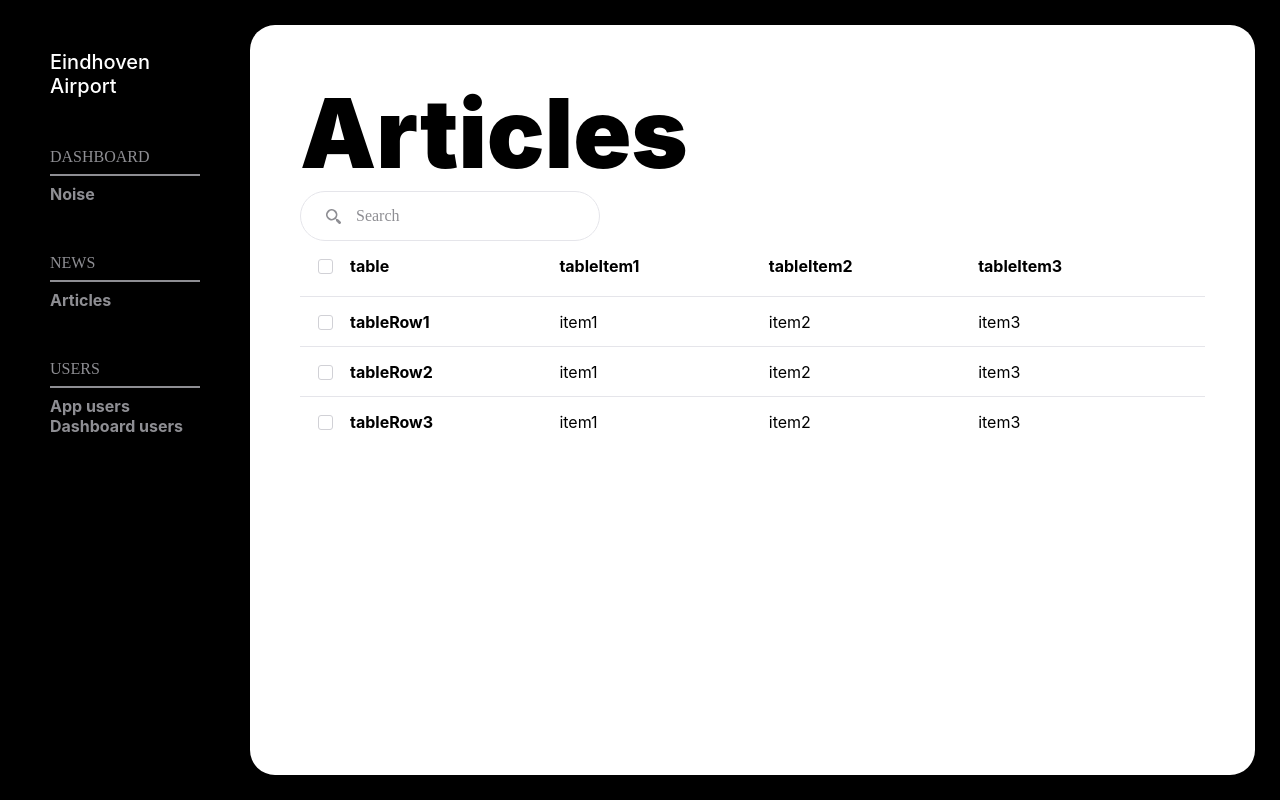
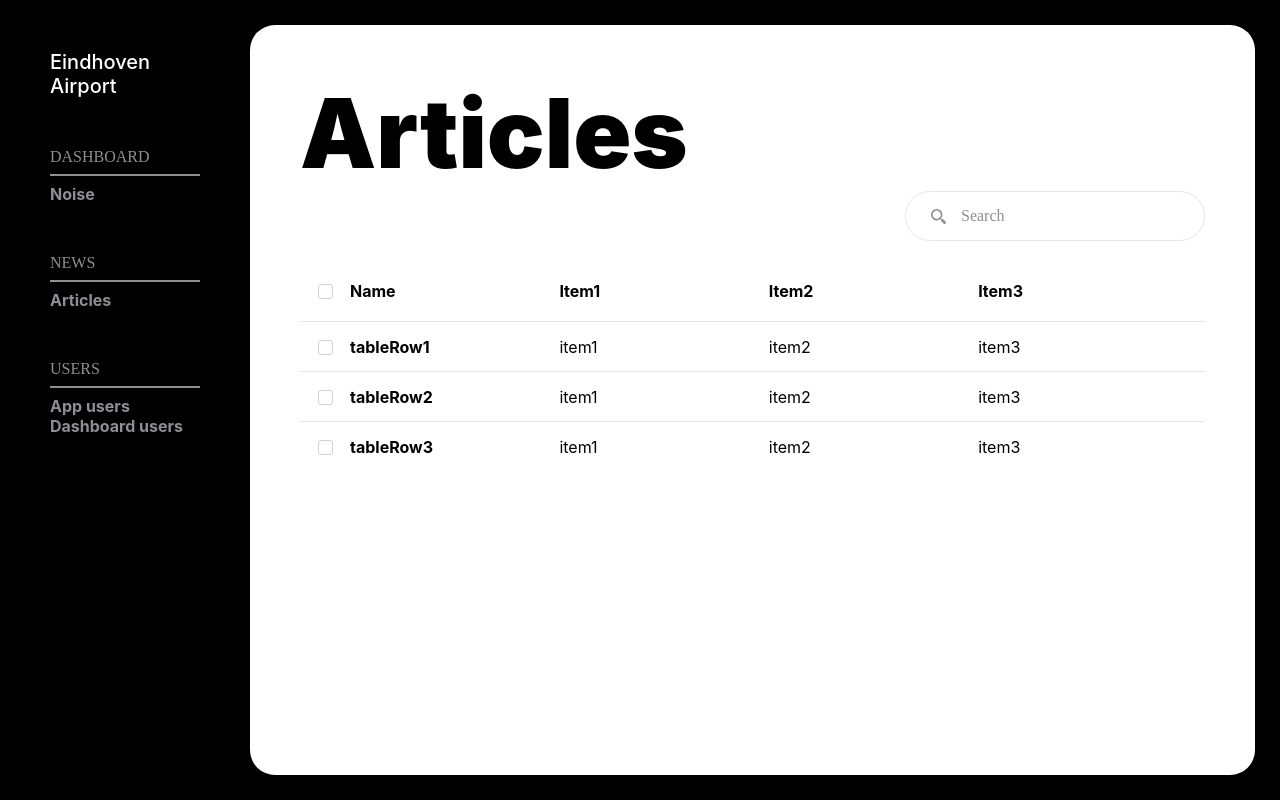
Before and after one commit to KevinvHelden/graduation_internship, a React (Create React App) app: page / in a window 1280 px wide. Built offline with nearby package versions, Linux system fonts and the light colour scheme.

Commit message:
Added Tableview, search function works

```diff
--- a/src/App.js
+++ b/src/App.js
@@ -2,8 +2,10 @@ import React from "react";
 import styles from "./App.module.css";
 import classnames from "classnames";
 import { Text } from "./components/primitives";
-import { Navigation, Searchbar, Tablerow } from "./components/elements";
-import { Table } from "./components/collections";
+import { Navigation } from "./components/elements";
+import { Tableview } from "./components/templates";
+
+import data from "./components/collections/Table/Fixtures/data";
 
 function App() {
   return (
@@ -11,8 +13,7 @@ function App() {
       <Navigation />
       <div className={classnames(styles.mainContent)}>
         <Text text={"Articles"} variant={"h1"} />
-        <Searchbar searchItems={["apples", "bananas"]} />
-        <Table />
+        <Tableview data={data} searchbar/>
       </div>
     </div>
   );
--- a/src/components/collections/Table/Fixtures/data.js
+++ b/src/components/collections/Table/Fixtures/data.js
@@ -1,5 +1,5 @@
 const data = {
-    tableHeaderItems: ["table", "tableItem1", "tableItem2", "tableItem3"],
+  tableHeaderItems: ["Name", "Item1", "Item2", "Item3"],
   tableRows: [
     {
       title: "tableRow1",
--- a/src/components/collections/Table/Table.js
+++ b/src/components/collections/Table/Table.js
@@ -4,8 +4,6 @@ import styles from "./Table.module.css";
 import classnames from "classnames";
 import { Tablerow, Checkbox } from "../../elements";
 import { Text } from "../../primitives";
-
-import data from "./Fixtures/data";
 
 class Table extends PureComponent {
   constructor(props) {
@@ -21,6 +19,14 @@ class Table extends PureComponent {
      * Shows borders in between table rows
      */
     dividers: PropTypes.bool,
+    /**
+     * The data used to fill the header
+     */
+    headerItems: PropTypes.array.isRequired,
+    /**
+     * The data used to fill the rows
+     */
+    rows: PropTypes.array.isRequired,
   };
 
   static defaultProps = {
@@ -46,8 +52,9 @@ class Table extends PureComponent {
 
   //Formats the data in the table header
   handleHeaderItems = () => {
-    const headerItems = data.tableHeaderItems;
-    const returnItems = headerItems.map((headerItem, id) => (
+    const { headerItems } = this.props;
+    const propsHeaderItems = headerItems;
+    const returnItems = propsHeaderItems && propsHeaderItems.map((headerItem, id) => (
       <div key={id} className={classnames(styles.tableHeaderItemContainer)}>
         <Text key={id} text={headerItem} strong />
       </div>
@@ -58,14 +65,14 @@ class Table extends PureComponent {
   //Formats the data in tablerows
   handleRows = () => {
     const { mainChecked, tablerowUncheckedMain } = this.state;
-    const { dividers } = this.props;
+    const { dividers, rows } = this.props;
     const { turnOffMainCheckbox } = this;
-    const tablerows = data.tableRows;
+    const tablerows = rows;
 
-    const returnRows = tablerows.map((tablerow) => (
+    const returnRows = tablerows && tablerows.map((tablerow) => (
       <Tablerow
+        key={tablerow.id}
         divider={dividers}
-        key={tablerow.id}
         selectedProp={mainChecked}
         clickFunc={turnOffMainCheckbox}
         tablerowUncheckedMain={tablerowUncheckedMain}
@@ -78,11 +85,7 @@ class Table extends PureComponent {
   };
 
   render() {
-    const {
-      selectMainCheckbox,
-      handleRows,
-      handleHeaderItems,
-    } = this;
+    const { selectMainCheckbox, handleRows, handleHeaderItems } = this;
     const { mainChecked } = this.state;
     const headerItems = handleHeaderItems();
     const rows = handleRows();
@@ -95,9 +98,7 @@ class Table extends PureComponent {
             {headerItems}
           </div>
         </div>
-        <div className={classnames(styles.tableContent)}>
-          {rows}
-        </div>
+        <div className={classnames(styles.tableContent)}>{rows}</div>
       </div>
     );
   }
--- a/src/components/elements/Searchbar/Searchbar.js
+++ b/src/components/elements/Searchbar/Searchbar.js
@@ -19,6 +19,10 @@ class Searchbar extends PureComponent {
      * The items it has to search for
      */
     searchItems: PropTypes.array.isRequired,
+    /**
+     * What to do with the filtered search result
+     */
+    typeFunc: PropTypes.func.isRequired,
   };
 
   static defaultProps = {
@@ -44,16 +48,17 @@ class Searchbar extends PureComponent {
   }
 
   filterFunction = (arrayToSearchIn) => {
+    const { typeFunc } = this.props;
     //The searchfield
     const searchField = this.inputRef.current;
     //The value in the searchfield
     const inputValue = searchField.value;
     //Filter given array with searchfield values
     const result = arrayToSearchIn.filter(
-      (arrayItem) => arrayItem.toLowerCase().indexOf(inputValue) === 0
+      (arrayItem) => arrayItem.title.toLowerCase().indexOf(inputValue) === 0
     );
     //Return filtered array
-    console.log(result);
+    typeFunc(result);
   };
 
   shouldShowDeleteButton = () => {
@@ -74,15 +79,13 @@ class Searchbar extends PureComponent {
     const searchField = this.inputRef.current;
     //Delete the value of the searchfield
     searchField.value = "";
-    //Check if it should hide the delete button (it should)
-    this.shouldShowDeleteButton();
+    //Check if it should hide the delete button (it should) and updates input so the searchbar returns the empty value
+    this.handleSearch();
   };
 
   handleSearch = () => {
-    //Array of items to search for
-    const searchItems = this.props.searchItems;
     //Executes searchFunction with searchItems as parameters
-    this.filterFunction(searchItems);
+    this.filterFunction(this.props.searchItems);
     //Decides if it should show the delete button for deleting the input value
     this.shouldShowDeleteButton();
   };
--- /dev/null
+++ b/src/components/templates/Tableview/Tableview.js
@@ -0,0 +1,88 @@
+import React, { PureComponent } from "react";
+import PropTypes from "prop-types";
+import styles from "./Tableview.module.css";
+import classnames from "classnames";
+
+import { Searchbar } from "../../elements";
+import { Table } from "../../collections";
+
+class Tableview extends PureComponent {
+  constructor(props) {
+    super(props);
+    this.state = {
+      initialTablerows: [],
+      tableheaderItems: [],
+      visibleTableRows: [],
+    };
+  }
+
+  static propTypes = {
+    /**
+     * Wether the tableview should have a searchbar
+     */
+    searchbar: PropTypes.bool,
+    /**
+     * The filters that the table should apply
+     */
+    filters: PropTypes.object,
+    /**
+     * The data used to fill the table
+     */
+    data: PropTypes.object.isRequired,
+  };
+
+  static defaultProps = {
+    searchbar: false,
+  };
+
+  //Initialises the table data
+  componentDidMount() {
+    this.initTable();
+  }
+
+  //Makes the table info dependant on the state of this view so it can be edited
+  initTable = () => {
+    const rowArray = [];
+    const headerArray = [];
+    //All data used in the table
+    const { data } = this.props;
+    //Adds rows of table to state
+    data && data.tableRows.map((row) => rowArray.push(row));
+    this.setState({
+      initialTablerows: rowArray,
+      visibleTableRows: rowArray,
+    });
+    //Adds headeritems of table to state
+    data &&
+      data.tableHeaderItems.map((headerItem) => headerArray.push(headerItem));
+    this.setState({
+      tableheaderItems: headerArray,
+    });
+  };
+
+  //Update the table rows with a new array
+  updateRows = (updatedRows) => {
+    this.setState({
+      visibleTableRows: updatedRows,
+    });
+  };
+
+  render() {
+    const { searchbar } = this.props;
+    const { initialTablerows, tableheaderItems, visibleTableRows } = this.state;
+    const { updateRows } = this;
+
+    return (
+      <div className={classnames(styles.root)}>
+        <div className={classnames(styles.actions)}>
+          {searchbar && (
+            <Searchbar searchItems={initialTablerows} typeFunc={updateRows} />
+          )}
+        </div>
+        <Table headerItems={tableheaderItems} rows={visibleTableRows} />
+      </div>
+    );
+  }
+}
+
+export default Tableview;
--- /dev/null
+++ b/src/components/templates/Tableview/Tableview.module.css
@@ -0,0 +1,46 @@
+@import "../../../styling/styling.css";
+
+.root {
+    width: 100%;
+    height: auto;
+}
+
+.root .tableHeader {
+    width: 100%;
+    height: auto;
+    display: flex;
+    height: 50px;
+    margin-bottom: 5px;
+}
+
+.root .tableHeaderItems {
+    width: 100%;
+    height: 100%;
+    line-height: 14px;
+    display: flex;
+    justify-content: space-between;
+    padding: calc(calc(50px - 15px) / 2);
+    padding-left: 0;
+}
+
+.root .tableHeaderItems .tableHeaderItemContainer {
+    width: 25%;
+}
+
+.root hr {
+    border: .5px var(--grey5) solid;
+    margin: 0;
+    margin-top: -5px;
+}
+
+.root .tableContent {
+    width: 100%;
+    height: auto;
+}
+
+.root .actions {
+    width: 100%;
+    display: flex;
+    justify-content: flex-end;
+    margin-bottom: 25px;
+}
--- /dev/null
+++ b/src/components/templates/Tableview/package.json
@@ -0,0 +1,6 @@
+{
+    "name": "Tableview",
+    "version": "0.0.1",
+    "main": "./Tableview.js",
+    "private": true
+}
--- /dev/null
+++ b/src/components/templates/index.js
@@ -0,0 +1,4 @@
+/**
+ * Collections
+ */
+export { default as Tableview } from "./Tableview";
```
